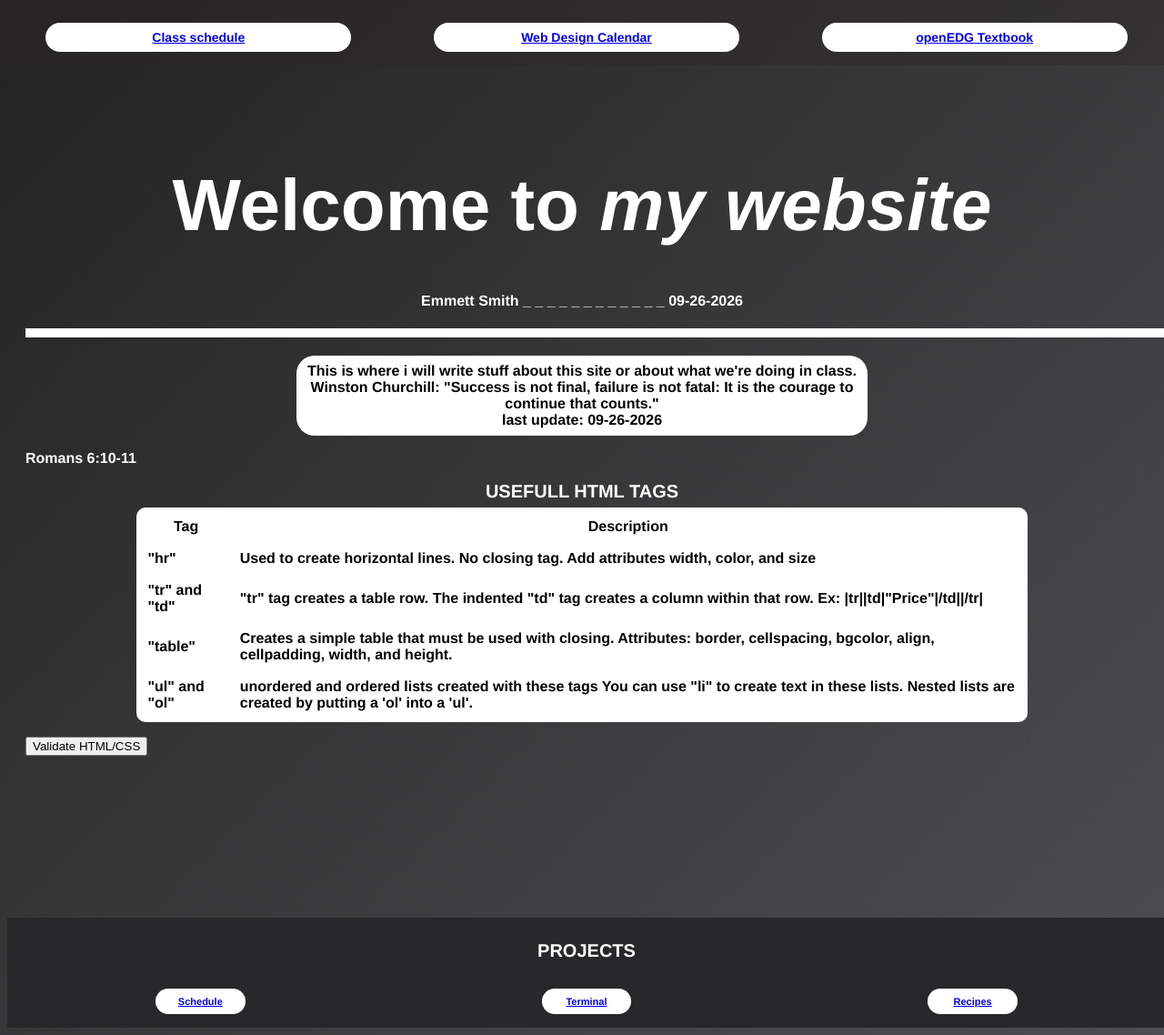
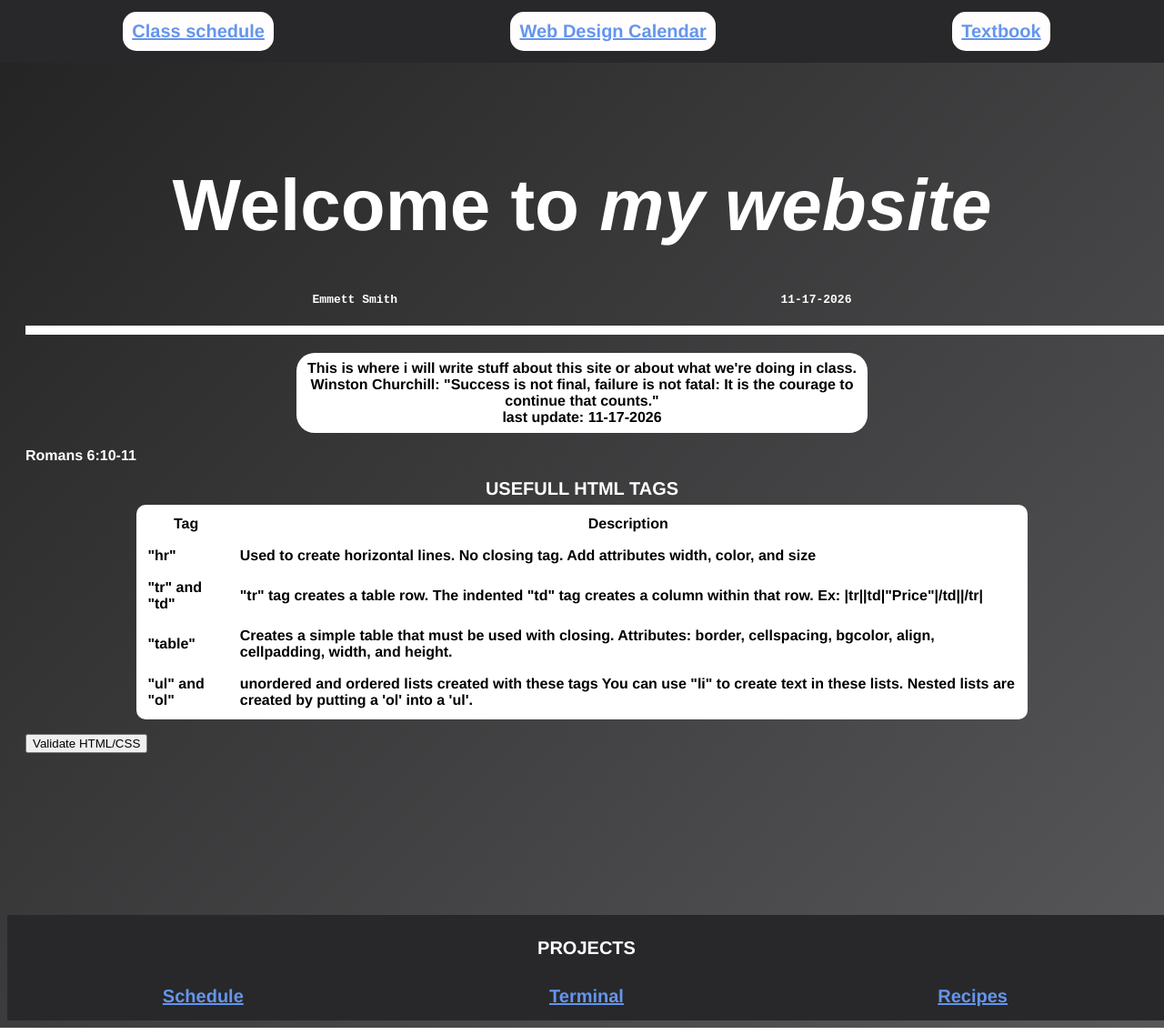
Before and after one commit to E-J-Smith/E-J-Smith.github.io, a plain HTML site: page index.html in a window 1280 px wide. Shown: the top 1138 px of the page at 91% size. Drawn offline with Linux system fonts and the light colour scheme.

Commit message:
asssignmwiwehef assignment for class

```diff
--- a/index.html
+++ b/index.html
@@ -9,19 +9,20 @@
 				color: white;
 				font-family: "SF Text Pro", "Helvetica Neue", Helvetica, Arial, sans-serif;
 				font-weight: bold;
-                background: linear-gradient(135deg, #232323, #4e4e51);
+                background: linear-gradient(135deg, #232323, #58585b);
 			}
                         header{
-                                background-color: rgba(44, 43, 38, 0.439);
                                 padding: 5px;
-                                font-size: 14px;
+                                font-size: 11px;
                                 color: white;
                                 text-align: center;
+                                background-color: #28282a;
                                 position: fixed;
                                 width: 100%;
                                 left: 0;
                                 top: 0;
                                 display: flex;
+                                justify-content: space-around;
                                 margin-right:0px;
                                 margin-left:0px;
                         }
@@ -37,7 +38,6 @@
                                 font-size: 11px;
                                 color: white;
                                 text-align: center;
-
                                 width: 100%;
                                 left: 0;
                                 bottom: 0;
@@ -60,29 +60,56 @@
                                 margin: auto;
                                 margin-top: 20px;
                         }
+                        a {
+                                color:cornflowerblue;
+                                font-size: 20px;
+                                border-radius: 15px;
+                                background-color: rgb(255, 253, 253);
+                                transition: background-color 1s;
+                                transition: padding-left 1s, padding-right 1s;
+                                padding: 10px;
+                                margin: 8px;
+}
+                        a:hover {
+                                background-color: rgba(255, 255, 255, 0.775);
+                                padding-left: 20px;
+                                padding-right: 20px;
+                        }
+                        .afooterlink {
+                                color:cornflowerblue;
+                                font-size: 20px;
+                                border-radius: 5px;
+                                background-color: #28282a;
+                                padding: 0px;
+                                margin: 0px;
+                                margin: auto;
+                                margin-top: 20px;
+                                width: 20%;
+                                margin-bottom: 10px;
+                    }
+
 		</style>
 	</head>
     <body>
         <!--		<img src="img2.jpg" alt="error loading your image">  -->
         <header>
-            <p class="text" style="margin-bottom: 10px; width: 25%; ">
-            <a href="https://e-j-smith.github.io/practice/schedule.html">Class schedule</a></p>
-            <p class="text" style="width: 25%; margin-bottom: 10px;"><a
+            <a href="https://e-j-smith.github.io/practice/schedule.html">Class schedule</a>
+            <a
             href="https://ict.gctaa.net/f26/courses/itd110/calendar/">
-                Web Design Calendar</a></p>
-            <p class="text" style="width: 25%; margin-bottom: 10px;"><a
+                Web Design Calendar</a>
+            <a
             href="https://edube.org/study/catalog/web-dev-101-html-wd101-wde-ready/course-dashboard">
-            openEDG Textbook</a></p>
+            Textbook</a>
         </header>
         <main>
 		<h3 style="margin-bottom: 50px; margin-top: 100px; font-size: 80px; text-align: center;">Welcome to <em>my website</em></h3>
-		<h4 style="text-align: center; ;">Emmett Smith _ _ _ _ _ _ _ _ _ _ _ _ 09-26-2026</h4>
+		<h4 style="text-align: center; ;"><pre>Emmett Smith                                                      11-17-2026</pre></h4>
                 <hr width="1500px;" color="white" size="10">
 		<p class="text" style="text-align: center;">
                 This is where i will write stuff about this
                 site or about what we're doing in class. Winston Churchill:
                 "Success is not final, failure is not fatal: It is the courage to continue that counts."
-                <br>last update: 09-26-2026</p>
+                <br>last update: 11-17-2026</p>
                 <p>Romans 6:10-11</p>
                 <table border="0" cellspacing="7" cellpadding="5" align="center"
                     bgcolor="white" bordercolor="black" width="80%"
@@ -124,11 +151,11 @@
         </main>
         <footer id="footer">
             <p style="margin-bottom: 10px; width: 20%; font-size: 20px; grid-area: footer; grid-column: 1 / -1; grid-row: 1; color: white; text-align: center; margin: auto; margin-top: 20px;">PROJECTS</p>
-            <p class="text" style="margin-bottom: 10px; width: 20%; ">
-            <a href="https://e-j-smith.github.io/practice/schedule.html">Schedule</a></p>
-            <p class="text" style="width: 20%; margin-bottom: 10px;"><a
+            <p class="afooterlink">
+            <a class="afooterlink" href="https://e-j-smith.github.io/practice/schedule.html">Schedule</a></p>
+            <p class="afooterlink"><a class="afooterlink"
             href="https://e-j-smith.github.io/practice/terminal.html">Terminal</a></p>
-            <p class="text" style="width: 20%; margin-bottom: 10px;"><a
+            <p class="afooterlink"><a class="afooterlink"
             href="https://e-j-smith.github.io/projects/recipes/index.html">
             Recipes</a></p>
         </footer>
```
